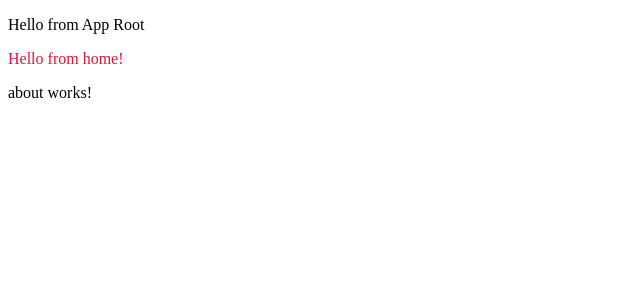
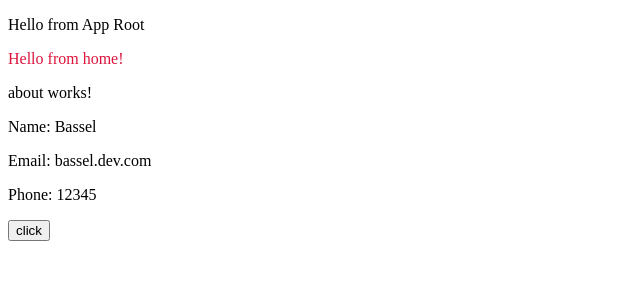
Before and after one commit to bassel-islam/Angular-Project, an Angular app: page / in a window 1280 px wide. Shown: the top 300 px of the page, without its empty margins (0-640 px from the left). Built offline with nearby package versions, Linux system fonts and the light colour scheme.

Commit message:
one way data binding.

```diff
--- a/src/app/app.html
+++ b/src/app/app.html
@@ -1,3 +1,7 @@
 <p>Hello from App Root</p>
 <app-home></app-home>
 <app-about></app-about>
+<p>Name: {{userName}}</p>
+<p>Email: {{userEmail}}</p>  <!--data interpolation-->
+<p>Phone: {{userPhone}}</p>
+<button [disabled]="userStatus" [attr.data-status]="status">click</button>   <!--property binding-->  <!--attribute binding-->
--- a/src/app/app.ts
+++ b/src/app/app.ts
@@ -11,4 +11,9 @@ import { About } from "./about/about";
 })
 export class App {
   protected readonly title = signal('Angular-Project');
+  userName:string='Bassel';
+  userEmail:string='bassel.dev.com';
+  userPhone:number=12345;
+  userStatus:boolean=false;
+  status:string='active';
 }
```
